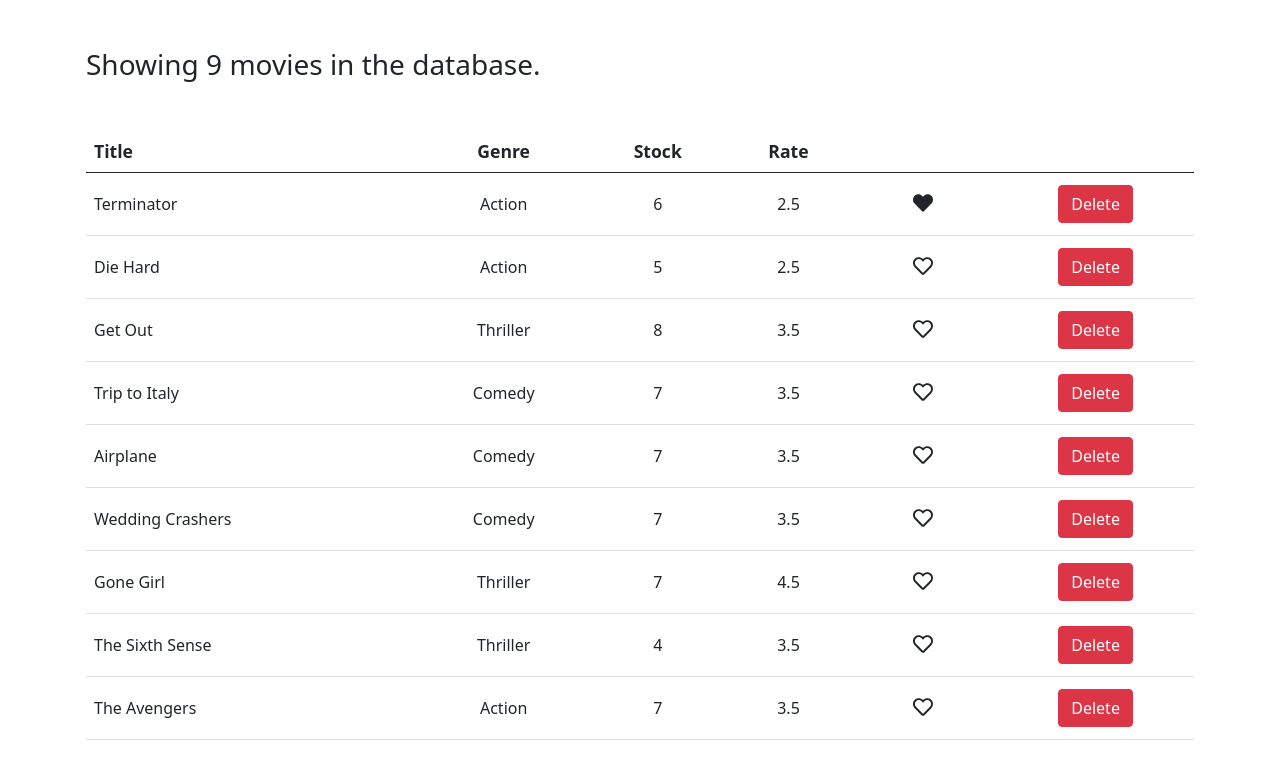
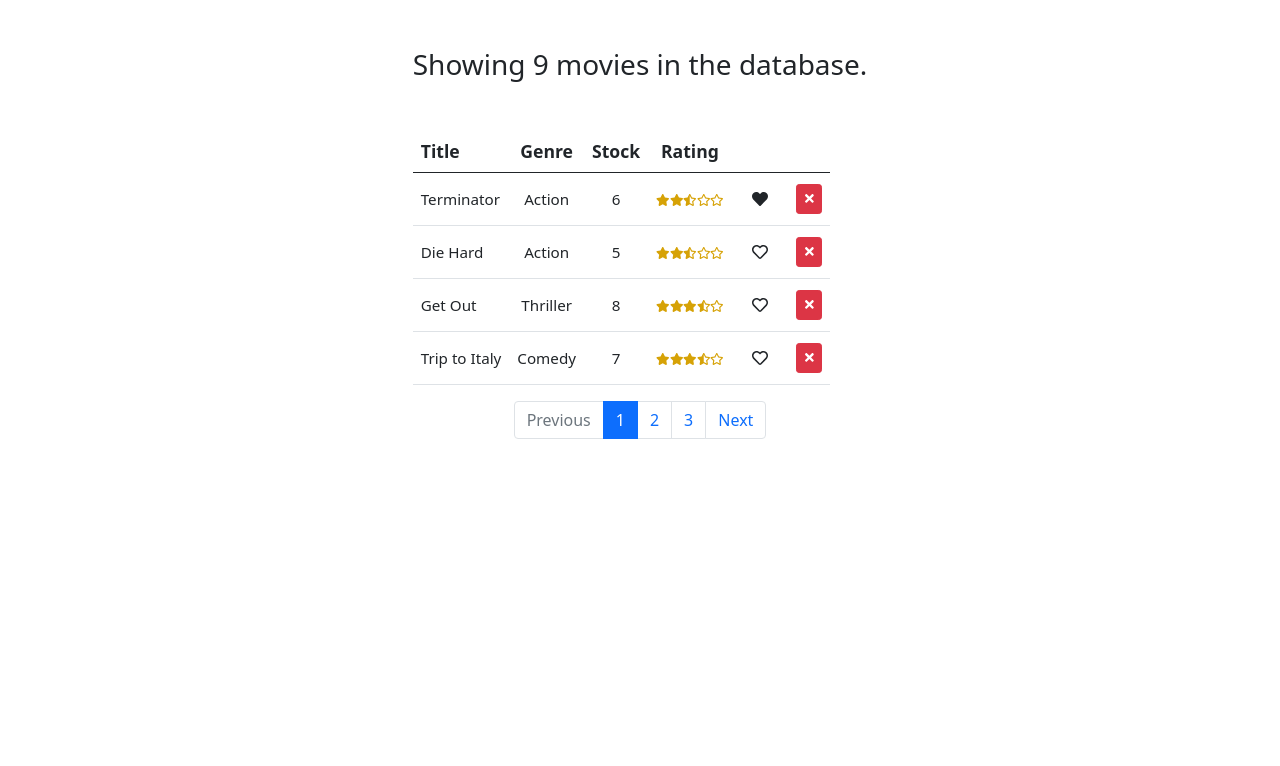
Before and after one commit to kevduc/react-movie-app-exercise, a React (Create React App) app: page / in a window 1280 px wide. Shown: the top 766 px of the page. Built offline with nearby package versions, Linux system fonts and the light colour scheme.

Commit message:
Pagination works

```diff
--- a/public/index.html
+++ b/public/index.html
@@ -5,10 +5,7 @@
     <link rel="icon" href="%PUBLIC_URL%/favicon.ico" />
     <meta name="viewport" content="width=device-width, initial-scale=1" />
     <meta name="theme-color" content="#000000" />
-    <meta
-      name="description"
-      content="Web site created using create-react-app"
-    />
+    <meta name="description" content="Web site created using create-react-app" />
     <link rel="apple-touch-icon" href="%PUBLIC_URL%/logo192.png" />
     <!--
       manifest.json provides metadata used when your web app is installed on a
@@ -24,7 +21,7 @@
       work correctly both with client-side routing and a non-root public URL.
       Learn how to configure a non-root public URL by running `npm run build`.
     -->
-    <title>React App</title>
+    <title>Vidly</title>
   </head>
   <body>
     <noscript>You need to enable JavaScript to run this app.</noscript>
--- a/src/App.jsx
+++ b/src/App.jsx
@@ -3,7 +3,7 @@
 
 function App() {
   return (
-    <main className="container mt-5">
+    <main className="container mt-5 d-flex justify-content-center">
       <Movies />
     </main>
   );
--- a/src/components/Movies.jsx
+++ b/src/components/Movies.jsx
@@ -1,17 +1,33 @@
 import React, { Component } from "react";
 
-import Like from "./Like";
+import Like from "./common/Like";
+import StarRating from "./common/StarRating";
+import DeleteButton from "./common/DeleteButton";
 
 import { getMovies } from "../services/fakeMovieService";
+import Pagination from "./common/Pagination";
 
 class Movies extends Component {
-  state = { movies: getMovies() };
+  state = { movies: getMovies(), pageSize: 4, currentPage: 1 };
+
+  handlePageChange = (page) => {
+    if (page === this.state.currentPage) return;
+    this.setState({ ...this.state, currentPage: page });
+  };
 
   handleLike = (movieId) => {
+    // Copy state.movies
     const movies = [...this.state.movies];
+    // Find the clicked movie index
     const movieIndex = this.state.movies.findIndex((movie) => movie._id === movieId);
-    movies[movieIndex] = { ...movies[movieIndex] };
-    movies[movieIndex].liked = !movies[movieIndex].liked;
+    // Copy the movie
+    let movie = { ...movies[movieIndex] };
+    // Update properties
+    movie.liked = !movie.liked;
+    movie.dailyRentalRate = movie.dailyRentalRate + (movie.liked ? 0.5 : -0.5);
+    // Update movie
+    movies[movieIndex] = { ...movie };
+    // Set state
     this.setState({ ...this.state, movies });
   };
 
@@ -28,6 +44,7 @@
           {numberOfMovies > 0 ? `Showing ${numberOfMovies} movies in the database.` : `There are no movies in the database.`}
         </p>
         {numberOfMovies > 0 ? (
+          <React.Fragment>
             <table className="table table-hover mt-5 align-middle text-center">
               <thead>
                 <tr>
@@ -36,21 +53,35 @@
                   </th>
                   <th scope="col">Genre</th>
                   <th scope="col">Stock</th>
-                <th scope="col">Rate</th>
+                  <th scope="col">Rating</th>
                   <th scope="col"></th>
                   <th scope="col"></th>
                 </tr>
               </thead>
               <tbody>
-              {this.state.movies.map((movie) => (
+                {[...Array(this.state.pageSize).keys()]
+                  .map((i) => i + this.state.pageSize * (this.state.currentPage - 1))
+                  .filter((i) => i < numberOfMovies)
+                  .map((i) => this.state.movies[i])
+                  .map((movie) => (
                     <tr key={movie._id}>
                       <td className="text-left">{movie.title}</td>
                       <td>{movie.genre.name}</td>
                       <td>{movie.numberInStock}</td>
-                  <td>{movie.dailyRentalRate}</td>
+                      <td>
+                        {
+                          <StarRating
+                            className="star darkgold"
+                            //hideEmpty={true}
+                            rating={movie.dailyRentalRate}
+                            maxRating={5}
+                            //className="star"
+                          />
+                        }
+                      </td>
                       <td>
                         <Like
-                      className="btn-lg"
+                          className=""
                           liked={movie.liked}
                           //color="black"
                           //colorLiked="red"
@@ -60,19 +91,24 @@
                         />
                       </td>
                       <td>
-                    <button
+                        <DeleteButton
+                          className="deleteButton btn-sm"
                           onClick={() => {
                             this.handleDelete(movie._id);
                           }}
-                      type="button"
-                      className="btn btn-danger">
-                      Delete
-                    </button>
+                        />
                       </td>
                     </tr>
                   ))}
               </tbody>
             </table>
+            <Pagination
+              onPageChange={this.handlePageChange}
+              itemsCount={numberOfMovies}
+              pageSize={this.state.pageSize}
+              currentPage={this.state.currentPage}
+            />
+          </React.Fragment>
         ) : (
           ""
         )}
--- /dev/null
+++ b/src/components/common/DeleteButton.jsx
@@ -0,0 +1,14 @@
+import React from "react";
+
+import { FontAwesomeIcon } from "@fortawesome/react-fontawesome";
+import { faTimes } from "@fortawesome/free-solid-svg-icons";
+
+const DeleteButton = (props) => {
+  return (
+    <button onClick={props.onClick} type="button" className={`btn btn-danger ${props.className}`}>
+      <FontAwesomeIcon icon={faTimes} />
+    </button>
+  );
+};
+
+export default DeleteButton;
--- a/src/components/Like.jsx
+++ b/src/components/common/Like.jsx
@@ -4,7 +4,7 @@
 import { faHeart as farHeart } from "@fortawesome/free-regular-svg-icons";
 import { faHeart as fasHeart } from "@fortawesome/free-solid-svg-icons";
 
-function Like(props) {
+const Like = (props) => {
   return (
     <button className={`btn no-border ${props.className ? props.className : ""}`} onClick={props.onClick}>
       {props.liked ? (
@@ -14,6 +14,6 @@
       )}
     </button>
   );
-}
+};
 
 export default Like;
--- /dev/null
+++ b/src/components/common/Pagination.jsx
@@ -0,0 +1,49 @@
+import React from "react";
+
+const Pagination = (props) => {
+  const { itemsCount, pageSize, currentPage, onPageChange } = props;
+  const numPages = Math.ceil(itemsCount / pageSize);
+
+  if (currentPage > numPages) onPageChange(numPages);
+
+  if (numPages === 1) return null;
+
+  return (
+    <nav aria-label="Page navigation">
+      <ul className="pagination justify-content-center">
+        <li key="Previous" className={`page-item ${currentPage === 1 ? "disabled" : ""}`}>
+          <button
+            onClick={() => {
+              if (currentPage === 1) return;
+              onPageChange(currentPage - 1);
+            }}
+            className="page-link"
+            tabIndex="-1">
+            Previous
+          </button>
+        </li>
+        {[...Array(numPages).keys()]
+          .map((i) => i + 1)
+          .map((i) => (
+            <li key={i} className={`page-item ${i === currentPage ? "active" : ""}`}>
+              <button onClick={() => onPageChange(i)} className="page-link">
+                {i}
+              </button>
+            </li>
+          ))}
+        <li key="Next" className={`page-item ${currentPage === numPages ? "disabled" : ""}`}>
+          <button
+            onClick={() => {
+              if (currentPage === numPages) return;
+              onPageChange(currentPage + 1);
+            }}
+            className="page-link">
+            Next
+          </button>
+        </li>
+      </ul>
+    </nav>
+  );
+};
+
+export default Pagination;
--- /dev/null
+++ b/src/components/common/StarRating.jsx
@@ -0,0 +1,29 @@
+import React from "react";
+
+import { FontAwesomeIcon } from "@fortawesome/react-fontawesome";
+import { faStar as farStar } from "@fortawesome/free-regular-svg-icons";
+import { faStar as fasStar } from "@fortawesome/free-solid-svg-icons";
+import { faStarHalf } from "@fortawesome/free-solid-svg-icons";
+import { faStarHalfAlt } from "@fortawesome/free-solid-svg-icons";
+
+const StarRating = (props) => {
+  const STAR_ICONS = [farStar, props.hideEmpty ? faStarHalf : faStarHalfAlt, fasStar];
+  return (
+    <div className="text-nowrap">
+      {new Array(props.maxRating)
+        .fill(0)
+        .fill(1, 0, Math.floor(props.rating))
+        .fill(0.5, Math.floor(props.rating), Math.ceil(props.rating))
+        .map((value, index) => (
+          <FontAwesomeIcon
+            key={index}
+            className={`${props.className} ${props.hideEmpty && value === 0 ? "invisible" : "visible"} fa-w-18`}
+            icon={STAR_ICONS[2 * value]}
+            style={{ color: props.color }}
+          />
+        ))}
+    </div>
+  );
+};
+
+export default StarRating;
--- a/src/index.js
+++ b/src/index.js
@@ -2,7 +2,6 @@
 import ReactDOM from "react-dom";
 import App from "./App.jsx";
 import "./css/main.css";
-import "font-awesome/css/font-awesome.css";
 
 ReactDOM.render(
   <React.StrictMode>
--- a/src/scss/main.scss
+++ b/src/scss/main.scss
@@ -1,7 +1,8 @@
 @import "../../node_modules/bootstrap/scss/bootstrap";
 
 .table {
-  @include font-size(1rem);
+  @include font-size(0.95rem);
+  max-width: max-content;
 }
 
 .table th {
@@ -11,3 +12,15 @@
 .no-border {
   border: none;
 }
+
+.star {
+  @include font-size(0.75rem);
+}
+
+.darkgold {
+  color: $yellow-600;
+}
+
+.deleteButton {
+  @include font-size(0.8rem);
+}
```
Also changed, not shown: src/css/main.css. Lines whose indentation alone changed are shown as unchanged.
